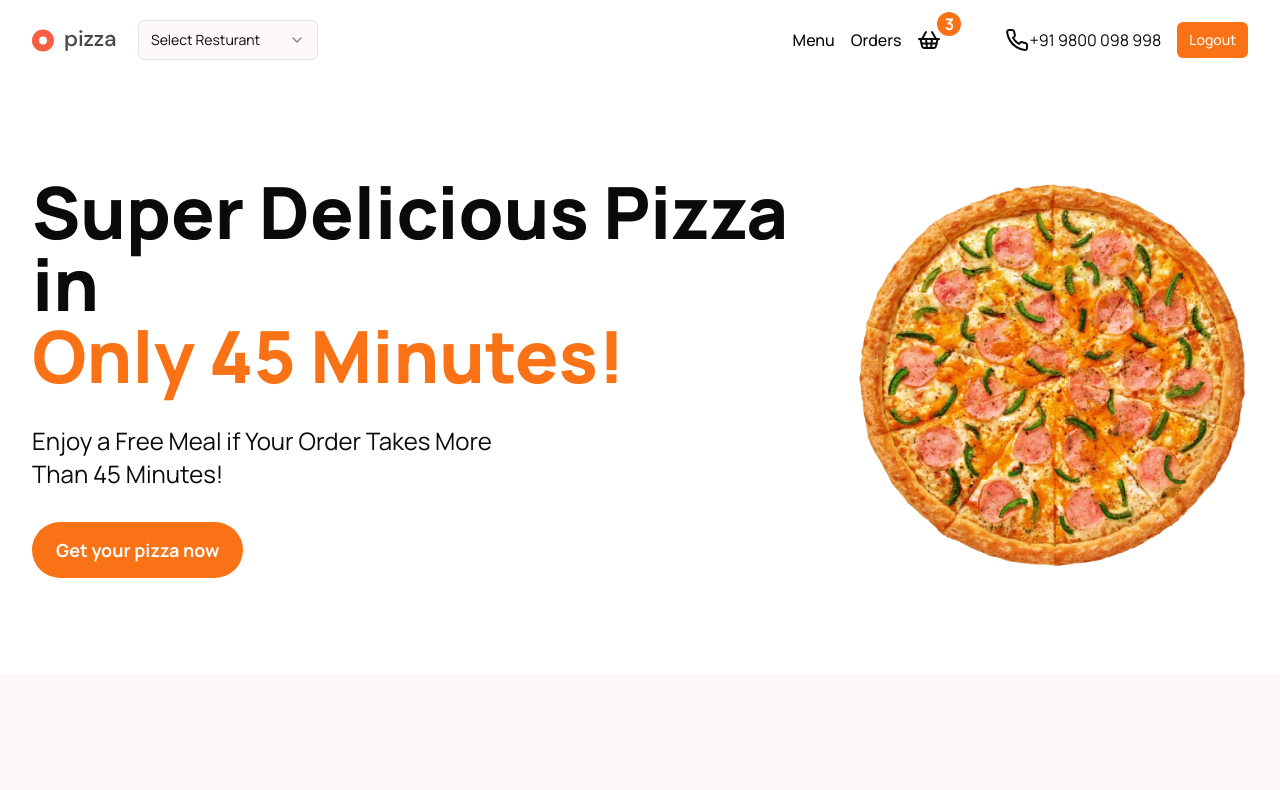
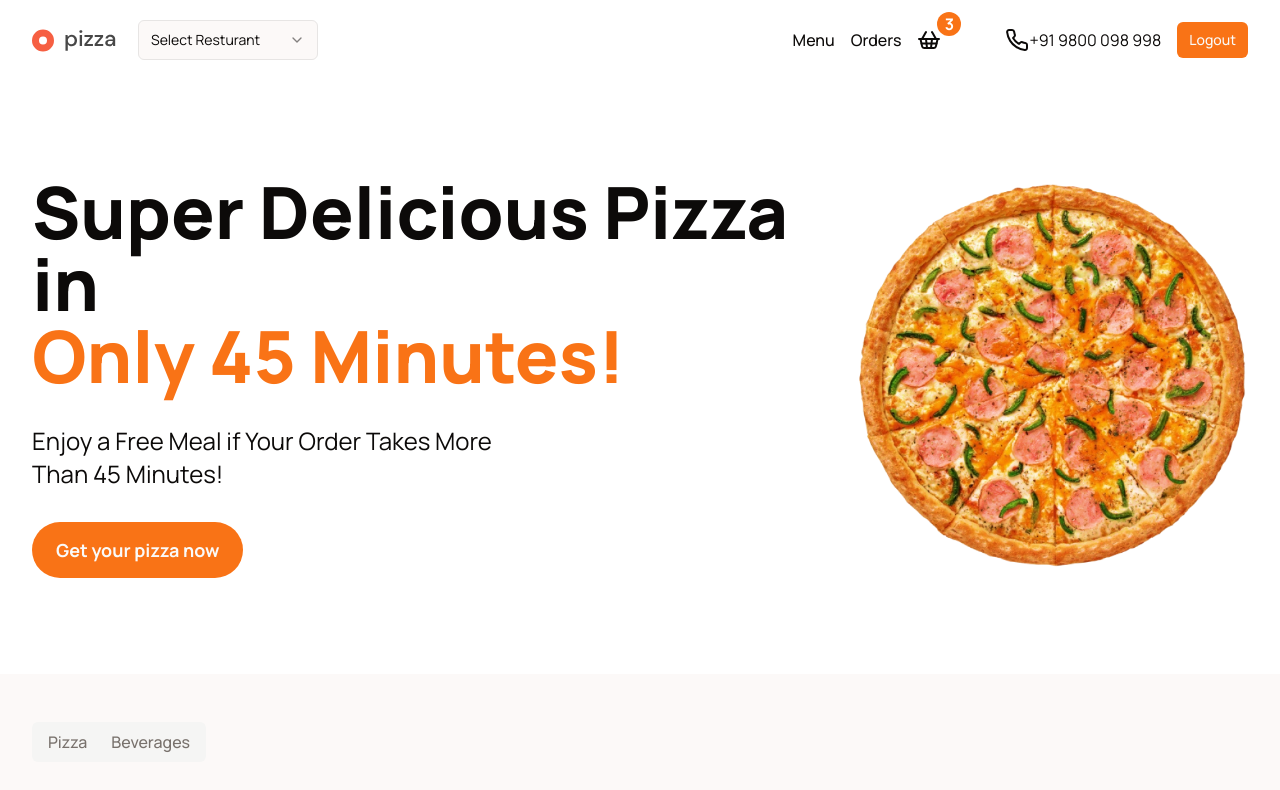
Before and after one commit to robinmahto/client-ui, a Next.js app: page / in a window 1280 px wide. Shown: the top 790 px of the page. Built offline with nearby package versions, Linux system fonts and the light colour scheme.

Commit message:
add category tabs

```diff
--- a/package.json
+++ b/package.json
@@ -11,6 +11,7 @@
   "dependencies": {
     "@radix-ui/react-select": "^2.0.0",
     "@radix-ui/react-slot": "^1.0.2",
+    "@radix-ui/react-tabs": "^1.0.4",
     "class-variance-authority": "^0.7.0",
     "clsx": "^2.1.1",
     "lucide-react": "^0.373.0",
--- a/src/app/(home)/page.tsx
+++ b/src/app/(home)/page.tsx
@@ -1,5 +1,7 @@
 import { Button } from "@/components/ui/button";
 import Image from "next/image";
+import { Tabs, TabsContent, TabsList, TabsTrigger } from "@/components/ui/tabs"
+
 
 export default function Home() {
   return (
@@ -23,6 +25,20 @@ export default function Home() {
           </div>
         </div>
       </section>
+
+      <section>
+        <div className="container py-12">
+          <Tabs defaultValue="account" className="w-[400px]">
+            <TabsList>
+              <TabsTrigger value="pizza"  className="text-md">Pizza</TabsTrigger>
+              <TabsTrigger value="beverages" className="text-md" >Beverages</TabsTrigger>
+            </TabsList>
+            <TabsContent value="pizza"> pizza list Make changes to your account here.</TabsContent>
+            <TabsContent value="beverages">beverages list Change your password here.</TabsContent>
+          </Tabs>
+
+        </div>
+      </section>
     </>
   );
 }
--- /dev/null
+++ b/src/components/ui/tabs.tsx
@@ -0,0 +1,55 @@
+"use client"
+
+import * as React from "react"
+import * as TabsPrimitive from "@radix-ui/react-tabs"
+
+import { cn } from "@/lib/utils"
+
+const Tabs = TabsPrimitive.Root
+
+const TabsList = React.forwardRef<
+  React.ElementRef<typeof TabsPrimitive.List>,
+  React.ComponentPropsWithoutRef<typeof TabsPrimitive.List>
+>(({ className, ...props }, ref) => (
+  <TabsPrimitive.List
+    ref={ref}
+    className={cn(
+      "inline-flex h-10 items-center justify-center rounded-md bg-muted p-1 text-muted-foreground",
+      className
+    )}
+    {...props}
+  />
+))
+TabsList.displayName = TabsPrimitive.List.displayName
+
+const TabsTrigger = React.forwardRef<
+  React.ElementRef<typeof TabsPrimitive.Trigger>,
+  React.ComponentPropsWithoutRef<typeof TabsPrimitive.Trigger>
+>(({ className, ...props }, ref) => (
+  <TabsPrimitive.Trigger
+    ref={ref}
+    className={cn(
+      "inline-flex items-center justify-center whitespace-nowrap rounded-sm px-3 py-1.5 text-sm font-medium ring-offset-background transition-all focus-visible:outline-none focus-visible:ring-2 focus-visible:ring-ring focus-visible:ring-offset-2 disabled:pointer-events-none disabled:opacity-50 data-[state=active]:bg-background data-[state=active]:text-foreground data-[state=active]:shadow-sm",
+      className
+    )}
+    {...props}
+  />
+))
+TabsTrigger.displayName = TabsPrimitive.Trigger.displayName
+
+const TabsContent = React.forwardRef<
+  React.ElementRef<typeof TabsPrimitive.Content>,
+  React.ComponentPropsWithoutRef<typeof TabsPrimitive.Content>
+>(({ className, ...props }, ref) => (
+  <TabsPrimitive.Content
+    ref={ref}
+    className={cn(
+      "mt-2 ring-offset-background focus-visible:outline-none focus-visible:ring-2 focus-visible:ring-ring focus-visible:ring-offset-2",
+      className
+    )}
+    {...props}
+  />
+))
+TabsContent.displayName = TabsPrimitive.Content.displayName
+
+export { Tabs, TabsList, TabsTrigger, TabsContent }
```
Also changed, not shown: 1 other file (tests, documents, lock files or other folders).
